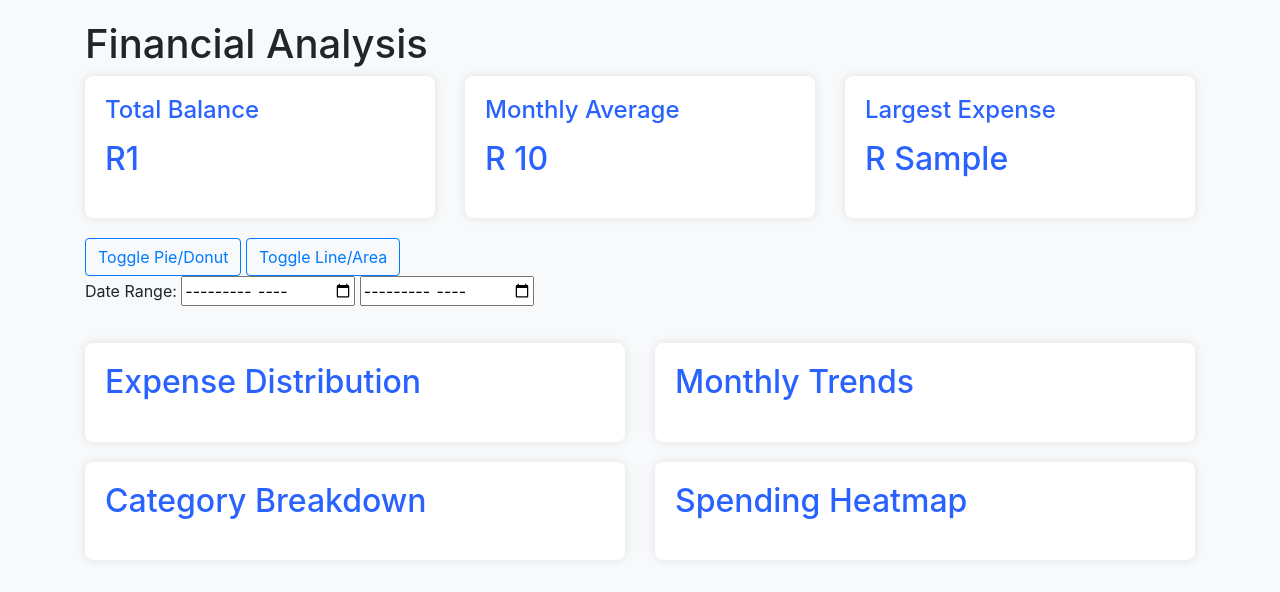
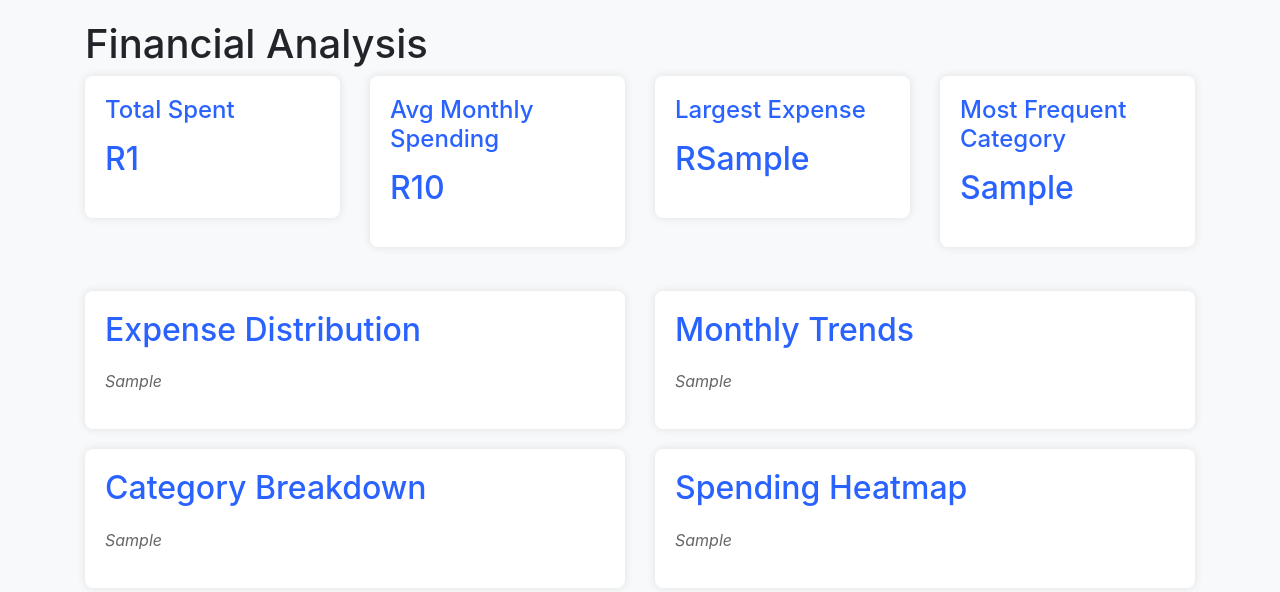
Before and after one commit to ums-1994/FinTech, a Flask app: template templates/analysis.html in a window 1280 px wide. Shown: the top 592 px of the page. Run offline with Flask 2, Linux system fonts and the light colour scheme; the template is opened without the code that fills it: most values are stand-ins (such as "Sample title", 1, 10 or a date in 2020); some libraries are stand-ins or nearby versions.

Commit message:
Analysis redo

```diff
--- a/main.py
+++ b/main.py
@@ -1,4 +1,4 @@
-from flask import Flask, render_template, request, redirect, session, flash, jsonify, make_response
+from flask import Flask, render_template, request, redirect, session, flash, jsonify, make_response, Response
 import os
 from datetime import timedelta  # used for setting session timeout
 import pandas as pd
@@ -13,6 +13,10 @@ from reportlab.lib.pagesizes import letter
 from reportlab.lib import colors
 from reportlab.lib.styles import getSampleStyleSheet
 from reportlab.platypus import SimpleDocTemplate, Table, TableStyle
+from io import BytesIO
+from reportlab.lib.utils import ImageReader
+import tempfile
+import plotly.io as pio
 
 warnings.filterwarnings("ignore")
 
@@ -220,50 +224,67 @@ def add_expense():
 
 @app.route('/analysis')
 def analysis():
-    if 'user_id' in session:  # if already logged-in
-        query = """select * from user_login where user_id = {} """.format(session['user_id'])
+    if 'user_id' in session:
+        # Fetch user data
+        query = """SELECT * FROM user_login WHERE user_id = {}""".format(session['user_id'])
         userdata = support.execute_query('search', query)
-        query2 = """select pdate,expense, pdescription, amount from user_expenses where user_id = {}""".format(
+
+        # Fetch expense data
+        query2 = """SELECT pdate, expense, pdescription, amount FROM user_expenses WHERE user_id = {}""".format(
             session['user_id'])
+        data = support.execute_query('search', query2)
 
-        data = support.execute_query('search', query2)
+        # Create DataFrame
         df = pd.DataFrame(data, columns=['Date', 'Expense', 'Note', 'Amount(R)'])
         df = support.generate_df(df)
 
         if df.shape[0] > 0:
+            # Generate visualizations with explanations
+            # Expense Distribution (Pie Chart)
             pie = support.meraPie(df=df, names='Expense', values='Amount(R)', hole=0.7, hole_text='Expense',
-                                  hole_font=20,
-                                  height=180, width=180, margin=dict(t=1, b=1, l=1, r=1))
-            df2 = df.groupby(['Note', "Expense"]).sum().reset_index()[["Expense", 'Note', 'Amount(R)']]
-            bar = support.meraBarChart(df=df2, x='Note', y='Amount(R)', color="Expense", height=180, x_label="Category",
-                                       show_xtick=False)
-            line = support.meraLine(df=df, x='Date', y='Amount(R)', color='Expense', slider=False, show_legend=False,
-                                    height=180)
-            scatter = support.meraScatter(df, 'Date', 'Amount(R)', 'Expense', 'Amount(R)', slider=False, )
-            heat = support.meraHeatmap(df, 'Day_name', 'Month_name', height=200, title="Transaction count Day vs Month")
-            month_bar = support.month_bar(df, 280)
-            sun = support.meraSunburst(df, 280)
+                                  hole_font=20, height=400, width=400, margin=dict(t=1, b=1, l=1, r=1))
+            pie_explanation = "This pie chart shows the distribution of your expenses across different categories."
 
-            # Calculate new insights
-            total_balance = df['Amount(R)'].sum()
-            monthly_average = df.groupby('Month')['Amount(R)'].sum().mean()
+            # Monthly Trends (Line Chart)
+            line = support.meraLine(df=df, x='Date', y='Amount(R)', color='Expense',
+                                   slider=False, show_legend=True, height=400, title="Monthly Spending Trends")
+            line_explanation = "This line chart tracks your spending trends over time, showing how your expenses vary month by month."
+
+            # Category Breakdown (Bar Chart)
+            bar = support.meraBarChart(df=df.groupby(['Note', "Expense"]).sum().reset_index(),
+                                      x='Note', y='Amount(R)', color="Expense", height=400,
+                                      x_label="Category", y_label="Amount (R)", show_xtick=True, title="Category Breakdown")
+            bar_explanation = "This bar chart breaks down your expenses by subcategories, showing where your money is being spent."
+
+            # Spending Heatmap (Heatmap)
+            heat = support.meraHeatmap(df, 'Day_name', 'Month_name', height=400,
+                                      title="Transaction count Day vs Month")
+            heat_explanation = "This heatmap shows your spending patterns by day and month, highlighting when you spend the most."
+
+            # Calculate insights
+            total_spent = df['Amount(R)'].sum()
+            avg_monthly_spending = df.groupby('Month')['Amount(R)'].sum().mean()
             largest_expense = df['Amount(R)'].max()
+            most_frequent_category = df['Expense'].mode()[0]
 
             return render_template('analysis.html',
-                                   user_name=userdata[0][1],
-                                   pie=pie,
-                                   bar=bar,
-                                   line=line,
-                                   scatter=scatter,
-                                   heat=heat,
-                                   month_bar=month_bar,
-                                   sun=sun
-                                   )
+                                 user_name=userdata[0][1],
+                                 pie=json.dumps(pie),
+                                 bar=json.dumps(bar),
+                                 line=json.dumps(line),
+                                 heat=json.dumps(heat),
+                                 pie_explanation=pie_explanation,
+                                 line_explanation=line_explanation,
+                                 bar_explanation=bar_explanation,
+                                 heat_explanation=heat_explanation,
+                                 total_spent=total_spent,
+                                 avg_monthly_spending=avg_monthly_spending,
+                                 largest_expense=largest_expense,
+                                 most_frequent_category=most_frequent_category)
         else:
             flash("No data records to analyze.")
             return redirect('/home')
-
-    else:  # if not logged-in
+    else:
         return redirect('/')
 
 
--- a/templates/analysis.html
+++ b/templates/analysis.html
@@ -33,6 +33,11 @@
             color: #2962FF;
             margin-bottom: 15px;
         }
+        .chart-explanation {
+            margin-top: 15px;
+            font-style: italic;
+            color: #666;
+        }
     </style>
 </head>
 <body>
@@ -40,53 +45,47 @@
         <h1>Financial Analysis</h1>
 
         <!-- Insights Section -->
-        <div class="row">
-            <div class="col-md-4">
+        <div class="row mb-4">
+            <div class="col-md-3">
                 <div class="insight-card">
-                    <h4>Total Balance</h4>
-                    <h2> R{{ total_balance }}</h2>
+                    <h4>Total Spent</h4>
+                    <h2>R{{ total_spent }}</h2>
                 </div>
             </div>
-            <div class="col-md-4">
+            <div class="col-md-3">
                 <div class="insight-card">
-                    <h4>Monthly Average</h4>
-                    <h2>R {{ monthly_average }}</h2>
+                    <h4>Avg Monthly Spending</h4>
+                    <h2>R{{ avg_monthly_spending }}</h2>
                 </div>
             </div>
-            <div class="col-md-4">
+            <div class="col-md-3">
                 <div class="insight-card">
                     <h4>Largest Expense</h4>
-                    <h2>R {{ largest_expense }}</h2>
+                    <h2>R{{ largest_expense }}</h2>
+                </div>
+            </div>
+            <div class="col-md-3">
+                <div class="insight-card">
+                    <h4>Most Frequent Category</h4>
+                    <h2>{{ most_frequent_category }}</h2>
                 </div>
             </div>
         </div>
 
         <!-- Charts Section -->
-        <div class="row mb-3">
-            <div class="col-md-12">
-                <div class="chart-controls">
-                    <button class="btn btn-outline-primary" onclick="toggleChartType('pie')">Toggle Pie/Donut</button>
-                    <button class="btn btn-outline-primary" onclick="toggleChartType('line')">Toggle Line/Area</button>
-                    <div class="form-group">
-                        <label for="dateRange">Date Range:</label>
-                        <input type="month" id="startDate" onchange="filterCharts()">
-                        <input type="month" id="endDate" onchange="filterCharts()">
-                    </div>
-                </div>
-            </div>
-        </div>
-
         <div class="row">
             <div class="col-md-6">
                 <div class="chart-container">
                     <h2>Expense Distribution</h2>
                     <div id="pie"></div>
+                    <p class="chart-explanation">{{ pie_explanation }}</p>
                 </div>
             </div>
             <div class="col-md-6">
                 <div class="chart-container">
                     <h2>Monthly Trends</h2>
                     <div id="line"></div>
+                    <p class="chart-explanation">{{ line_explanation }}</p>
                 </div>
             </div>
         </div>
@@ -96,30 +95,29 @@
                 <div class="chart-container">
                     <h2>Category Breakdown</h2>
                     <div id="bar"></div>
+                    <p class="chart-explanation">{{ bar_explanation }}</p>
                 </div>
             </div>
             <div class="col-md-6">
                 <div class="chart-container">
                     <h2>Spending Heatmap</h2>
                     <div id="heat"></div>
+                    <p class="chart-explanation">{{ heat_explanation }}</p>
                 </div>
             </div>
         </div>
     </div>
 
     <script type="text/javascript">
-        var pie_graph = "{{ pie | safe }}";
-        var bar_graph = "{{ bar | safe }}";
-        var line_graph = "{{ line | safe }}";
-        var heat_graph = "{{ heat | safe }}";
-
-
+        var pie_graph = JSON.parse('{{ pie | safe }}');
+        var bar_graph = JSON.parse('{{ bar | safe }}');
+        var line_graph = JSON.parse('{{ line | safe }}');
+        var heat_graph = JSON.parse('{{ heat | safe }}');
 
         Plotly.plot('pie', pie_graph, {});
         Plotly.plot('bar', bar_graph, {});
         Plotly.plot('line', line_graph, {});
         Plotly.plot('heat', heat_graph, {});
-
     </script>
 
     <script>
```
Also changed, not shown: support.py (+27 -29 lines), expense.db.
